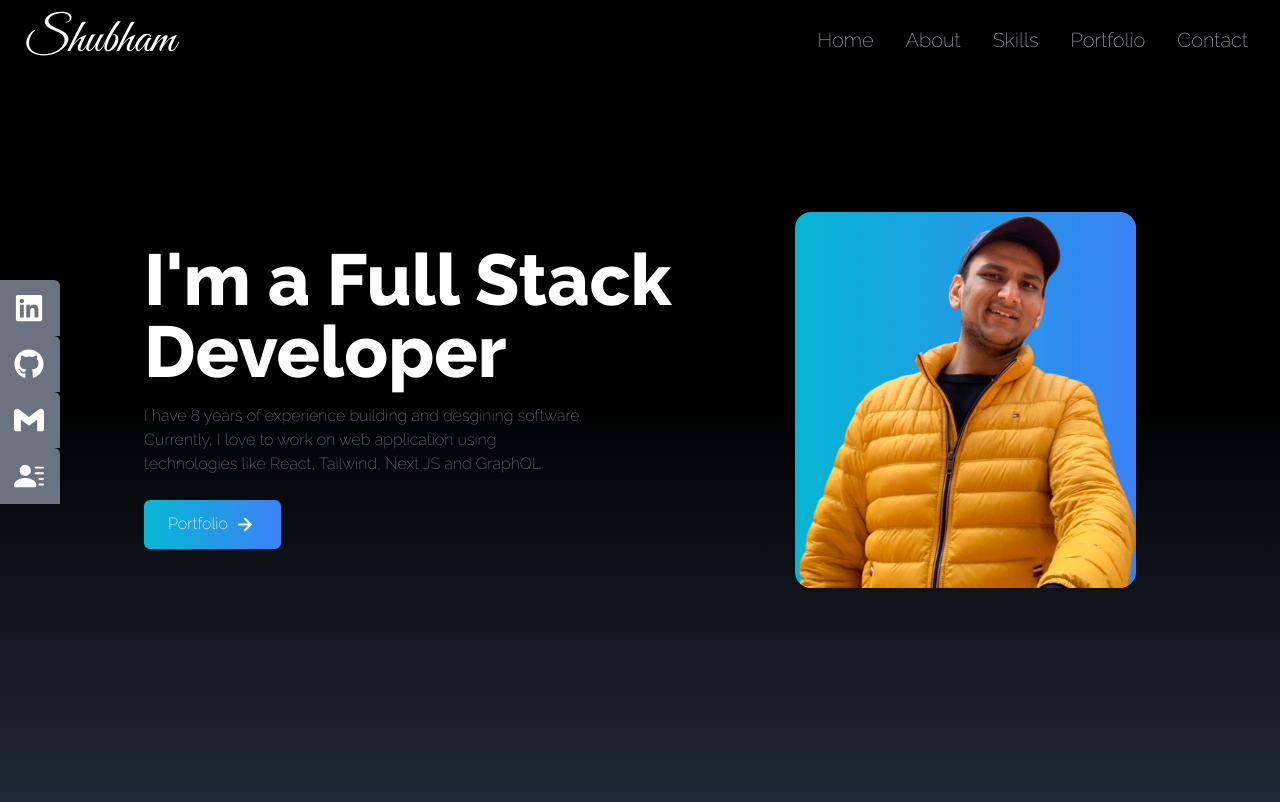
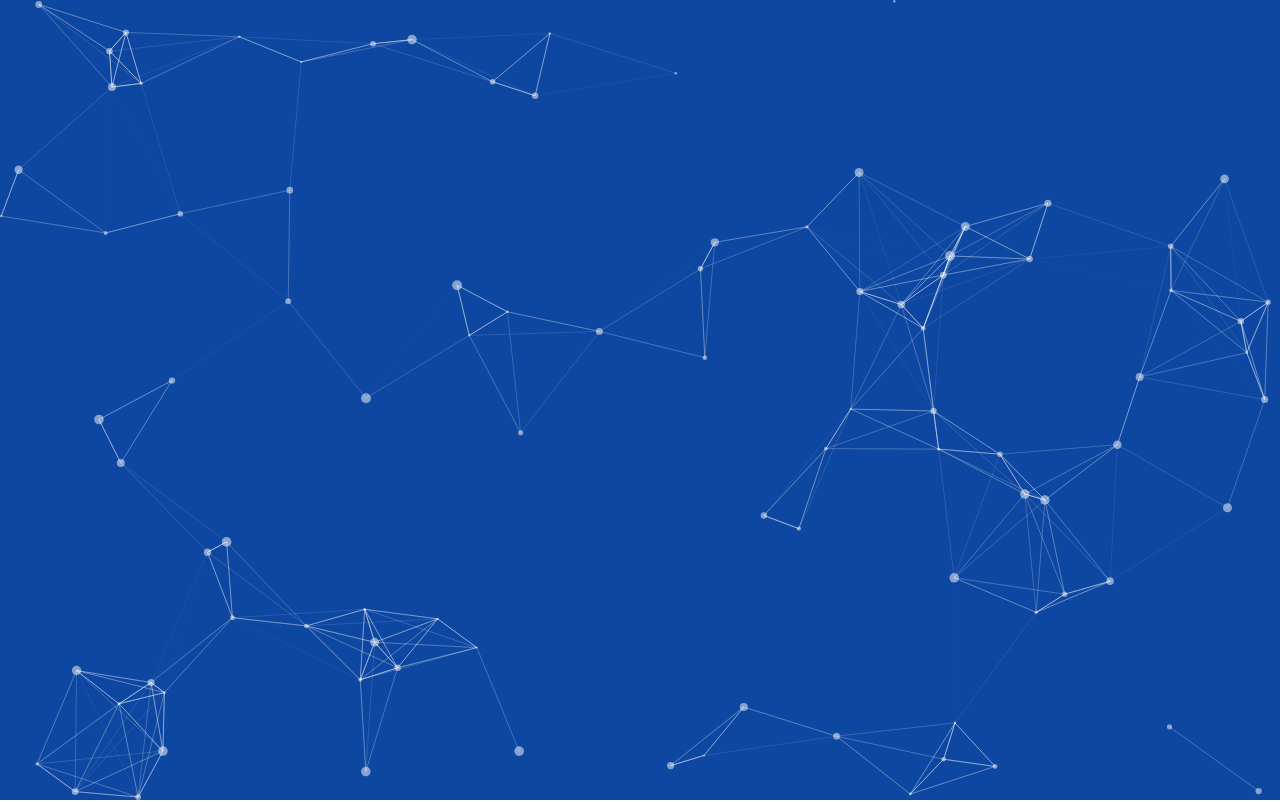
Before and after one commit to Spi051997/Portfolio, a React (Create React App) app: page / in a window 1280 px wide. Shown: the top 802 px of the page. Built offline with nearby package versions, Linux system fonts and the light colour scheme.

Commit message:
Added reactparticle test

```diff
--- a/package.json
+++ b/package.json
@@ -14,7 +14,9 @@
     "react-router-dom": "^6.3.0",
     "react-scripts": "5.0.1",
     "react-scroll": "^1.8.7",
+    "react-tsparticles": "^2.0.6",
     "react-vertical-timeline-component": "^3.5.2",
+    "tsparticles": "^2.0.6",
     "web-vitals": "^2.1.4"
   },
   "scripts": {
--- a/src/App.js
+++ b/src/App.js
@@ -8,21 +8,25 @@ import About from './compenents/About';
 import Portfolio from './compenents/Portfolio';
 import Expirence from './compenents/Expirence';
 import Contact from './compenents/Contact';
+import Newparticletest from './compenents/Newparticletest';
 // import ProfessionalExpirence from './compenents/ProfessionalExpirence';
 function App() {
   return (
     <div   >
+
       <Nav />
       <Home />
-      <About />
-      <Expirence />
+      {/* <Newparticletest />
+      */}
+      {/* <About /> */}
+      {/* <Expirence /> */}
       {/* <ProfessionalExpirence /> */}
-      <Portfolio />
+      {/* <Portfolio /> */}
 
-      <Contact />
+      {/* <Contact /> */}
 
 
-      <Sociallinks />
+      {/* <Sociallinks /> */}
 
     </div>
   );
--- a/src/compenents/Home.js
+++ b/src/compenents/Home.js
@@ -2,6 +2,7 @@ import React from "react";
 import heroImage from "../assets/heroImage.png";
 import { BiDownArrowAlt, BiRightArrowAlt } from "react-icons/bi";
 import {Link} from 'react-scroll'
+import Newparticletest from "./Newparticletest";
 
 function Home() {
   return (
@@ -43,7 +44,10 @@ function Home() {
           />
         </div>
       </div>
+      <Newparticletest />
     </div>
+
+
   );
 }
 
--- /dev/null
+++ b/src/compenents/Newparticletest.js
@@ -0,0 +1,99 @@
+import React from "react";
+import Particles from "react-tsparticles";
+import { loadFull } from "tsparticles";
+import Home from './Home'
+
+const Newparticletest = () => {
+  const particlesInit = async (main) => {
+    console.log(main);
+
+    // you can initialize the tsParticles instance (main) here, adding custom shapes or presets
+    // this loads the tsparticles package bundle, it's the easiest method for getting everything ready
+    // starting from v2 you can add only the features you need reducing the bundle size
+    await loadFull(main);
+  };
+
+  const particlesLoaded = (container) => {
+    console.log(container);
+  };
+  return (<Particles
+    id="tsparticles"
+    init={particlesInit}
+    loaded={particlesLoaded}
+    options={{
+      background: {
+        color: {
+          value: "#0d47a1",
+        },
+      },
+      fpsLimit: 120,
+      interactivity: {
+        events: {
+          onClick: {
+            enable: true,
+            mode: "push",
+          },
+          onHover: {
+            enable: true,
+            mode: "repulse",
+          },
+          resize: true,
+        },
+        modes: {
+          push: {
+            quantity: 4,
+          },
+          repulse: {
+            distance: 200,
+            duration: 0.4,
+          },
+        },
+      },
+      particles: {
+        color: {
+          value: "#ffffff",
+        },
+        links: {
+          color: "#ffffff",
+          distance: 150,
+          enable: true,
+          opacity: 0.5,
+          width: 1,
+        },
+        collisions: {
+          enable: true,
+        },
+        move: {
+          direction: "none",
+          enable: true,
+          outModes: {
+            default: "bounce",
+          },
+          random: false,
+          speed: 6,
+          straight: false,
+        },
+        number: {
+          density: {
+            enable: true,
+            area: 800,
+          },
+          value: 80,
+        },
+        opacity: {
+          value: 0.5,
+        },
+        shape: {
+          type: "circle",
+        },
+        size: {
+          value: { min: 1, max: 5 },
+        },
+      },
+      detectRetina: true,
+    }}
+  />)
+
+};
+
+export default Newparticletest;
--- /dev/null
+++ b/src/compenents/config/Config.js
@@ -0,0 +1,112 @@
+const particleconfig={
+    particles: {
+      number: {
+        value: 86,
+        density: {
+          enable: true,
+          value_area: 800
+        }
+      },
+      color: {
+        value: "#ffffff"
+      },
+      shape: {
+        type: "circle",
+        stroke: {
+          width: 0,
+          color: "#000000"
+        },
+        polygon: {
+          nb_sides: 5
+        },
+        image: {
+          src: "img/github.svg",
+          width: 100,
+          height: 100
+        }
+      },
+      opacity: {
+        value: 0.5,
+        random: false,
+        anim: {
+          enable: false,
+          speed: 1,
+          opacity_min: 0.1,
+          sync: false
+        }
+      },
+      size: {
+        value: 3,
+        random: true,
+        anim: {
+          enable: false,
+          speed: 40,
+          size_min: 0.1,
+          sync: false
+        }
+      },
+      line_linked: {
+        enable: true,
+        distance: 150,
+        color: "#ffffff",
+        opacity: 0.4,
+        width: 1
+      },
+      move: {
+        enable: true,
+        speed: 17.613809226433517,
+        direction: "none",
+        random: true,
+        straight: false,
+        out_mode: "out",
+        bounce: false,
+        attract: {
+          enable: false,
+          rotateX: 600,
+          rotateY: 1200
+        }
+      }
+    },
+    interactivity: {
+      detect_on: "canvas",
+      events: {
+        onhover: {
+          enable: true,
+          mode: "repulse"
+        },
+        onclick: {
+          enable: true,
+          mode: "push"
+        },
+        resize: true
+      },
+      modes: {
+        grab: {
+          distance: 400,
+          line_linked: {
+            opacity: 1
+          }
+        },
+        bubble: {
+          distance: 400,
+          size: 40,
+          duration: 2,
+          opacity: 8,
+          speed: 3
+        },
+        repulse: {
+          distance: 200,
+          duration: 0.4
+        },
+        push: {
+          particles_nb: 4
+        },
+        remove: {
+          particles_nb: 2
+        }
+      }
+    },
+    retina_detect: true
+  };
+
+  export default particleconfig;
```
Also changed, not shown: 1 other file (tests, documents, lock files or other folders).
